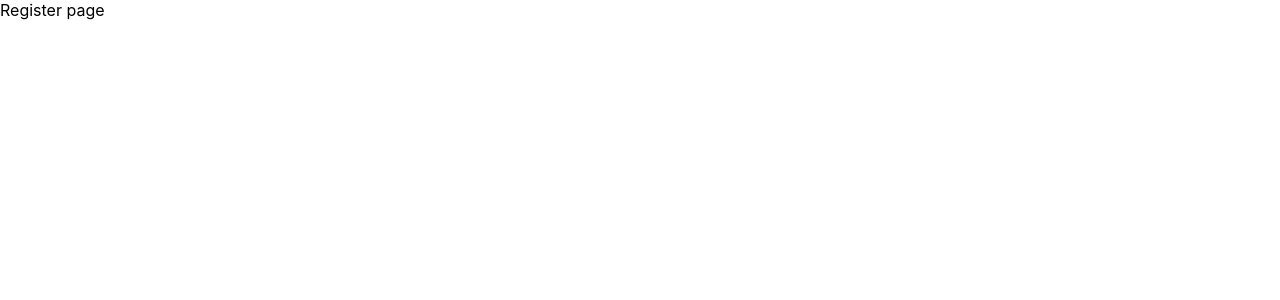
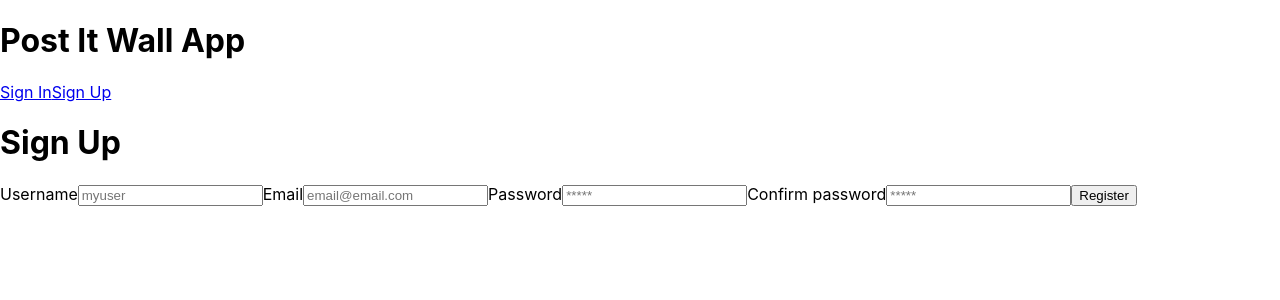
Before and after one commit to luciobj/wallapp-frontend, a React (Create React App) app: page /signup in a window 1280 px wide. Shown: the top 300 px of the page. Built offline with nearby package versions, Linux system fonts and the light colour scheme.

Commit message:
feat: added register page and minor ajustment to login

```diff
--- a/src/pages/Login.jsx
+++ b/src/pages/Login.jsx
@@ -73,11 +73,6 @@ export default function Login() {
     <div className="main-container">
       <Header />
       <div>
-        <div hidden={hidden}>
-          <span>
-            {errorMessage}
-          </span>
-        </div>
         <form>
           <h1>Login</h1>
           <span>Username</span>
@@ -99,6 +94,11 @@ export default function Login() {
           <button type="button" onClick={handleClick}>Sign In</button>
         </form>
       </div>
+      <div hidden={hidden}>
+        <span>
+          {errorMessage}
+        </span>
+      </div>
     </div>
   );
 }
--- a/src/pages/Register.jsx
+++ b/src/pages/Register.jsx
@@ -1,9 +1,148 @@
-import React from 'react';
+import React, { useState } from 'react';
+import { useNavigate } from 'react-router-dom';
+import Header from '../components/Header';
+import { postUser } from '../helpers';
 
 export default function Register() {
+  const [username, setUsername] = useState('');
+  const [email, setEmail] = useState('');
+  const [password, setPassword] = useState('');
+  const [passwordConfirmation, setPasswordConfirmation] = useState('');
+  const [error, setError] = useState('');
+  const [hidden, alterHidden] = useState(true);
+  const [success, setSuccess] = useState(true);
+  const [disabled, setDisabled] = useState(false);
+  const navigate = useNavigate();
+  const TWO_SECONDS = 2000;
+
+  function verifyInputs() {
+    const regex = /\S+@\S+\.\S+/;
+    const minPasswordLength = 6;
+    if (password !== passwordConfirmation) {
+      setError('Passwords do not match');
+      alterHidden(false);
+      setTimeout(() => {
+        alterHidden(true);
+      }, TWO_SECONDS);
+    } else if (!email.match(regex)) {
+      setError('Email is not valid');
+      alterHidden(false);
+      setTimeout(() => {
+        alterHidden(true);
+      }, TWO_SECONDS);
+    } else if (password.length < minPasswordLength) {
+      setError('Password must be at least 6 characters');
+      alterHidden(false);
+      setTimeout(() => {
+        alterHidden(true);
+      }, TWO_SECONDS);
+    } else {
+      return true;
+    }
+    return false;
+  }
+
+  function resetStates() {
+    setUsername('');
+    setEmail('');
+    setPassword('');
+    setPasswordConfirmation('');
+    setError('');
+    setSuccess(false);
+  }
+
+  function handleChange({ target }) {
+    if (target.name === 'username') {
+      setUsername(target.value);
+    } else if (target.name === 'email') {
+      setEmail(target.value);
+    } else if (target.name === 'password') {
+      setPassword(target.value);
+    } else if (target.name === 'passwordConfirmation') {
+      setPasswordConfirmation(target.value);
+    }
+  }
+
+  const handleClick = async () => {
+    if (verifyInputs()) {
+      const newUser = {
+        username,
+        email,
+        password,
+        password2: passwordConfirmation,
+      };
+      const post = await postUser(newUser);
+      if (post.id) {
+        setSuccess(false);
+        setDisabled(true);
+        setTimeout(() => {
+          resetStates();
+          navigate('/');
+        }, TWO_SECONDS);
+      } else {
+        setError(post.error);
+        alterHidden(false);
+        setTimeout(() => {
+          alterHidden(true);
+        }, TWO_SECONDS);
+      }
+    }
+  };
+
   return (
-    <div>
-      <span>Register page</span>
+    <div className="main-container">
+      <Header />
+      <div>
+        <form>
+          <h1>Sign Up</h1>
+          <span>Username</span>
+          <input
+            name="username"
+            placeholder="myuser"
+            value={username}
+            onChange={handleChange}
+            disabled={disabled}
+          />
+          <span>Email</span>
+          <input
+            name="email"
+            type="email"
+            placeholder="email@email.com"
+            value={email}
+            onChange={handleChange}
+            disabled={disabled}
+          />
+          <span>Password</span>
+          <input
+            name="password"
+            type="password"
+            placeholder="*****"
+            value={password}
+            onChange={handleChange}
+            disabled={disabled}
+          />
+          <span>Confirm password</span>
+          <input
+            name="passwordConfirmation"
+            type="password"
+            placeholder="*****"
+            value={passwordConfirmation}
+            onChange={handleChange}
+            disabled={disabled}
+          />
+          <button type="button" onClick={handleClick}>Register</button>
+        </form>
+      </div>
+      <div hidden={hidden}>
+        <span>
+          {error}
+        </span>
+      </div>
+      <div hidden={success}>
+        <span>
+          Success! You are now registered
+        </span>
+      </div>
     </div>
   );
 }
```
